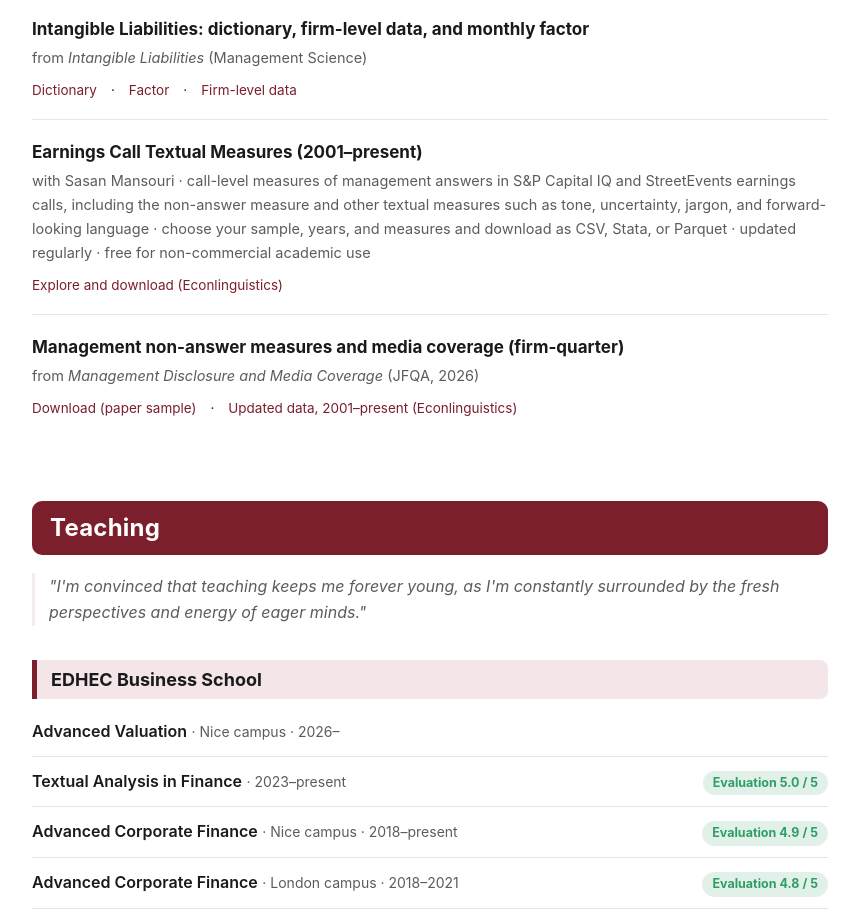
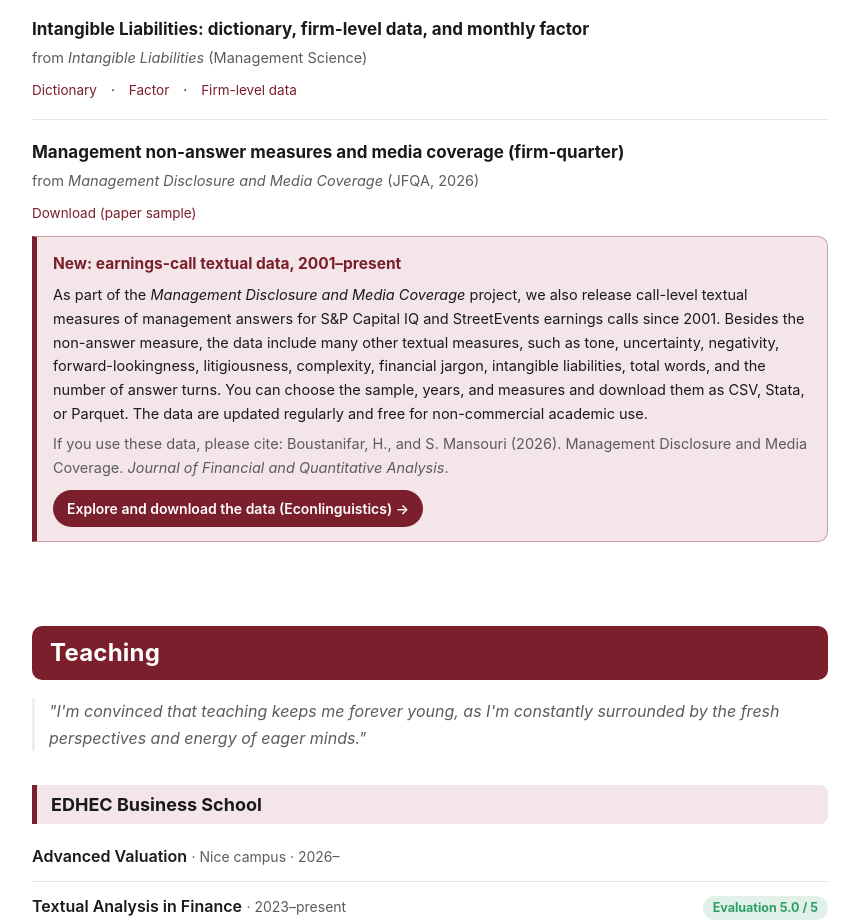
Before and after one commit to hamidbst/hamidbst.github.io, a plain HTML site: page index.html in a window 1280 px wide. Shown: the part 7620-8540 px from the top of the page, without its empty margins (210-1069 px from the left). Drawn offline with Linux system fonts and the light colour scheme.

Commit message:
Add files via upload

```diff
--- a/index.html
+++ b/index.html
@@ -187,6 +187,17 @@
   .plinks{margin-top:9px; font-size:13.5px; display:flex; gap:14px; flex-wrap:wrap}
   .plinks a{white-space:nowrap}
   .press{font-size:13px; color:var(--muted); margin-top:6px}
+
+  /* Highlighted data-release box (Data section) */
+  .datanote{margin:12px 0 2px; padding:14px 16px; background:var(--sub-bg);
+            border:1px solid color-mix(in srgb, var(--accent) 35%, transparent);
+            border-left:5px solid var(--accent); border-radius:0 10px 10px 0}
+  .datanote p{margin:6px 0 0; font-size:14.5px}
+  .dn-label{font-weight:700; font-size:15.5px; color:var(--accent)}
+  .dn-cite{color:var(--muted); font-size:13.5px}
+  .dn-btn{display:inline-block; margin-top:10px; padding:7px 14px; border-radius:999px;
+          background:var(--band-bg); color:var(--band-fg); font-size:14px; font-weight:600}
+  .dn-btn:hover{text-decoration:none; filter:brightness(1.12)}
 
   .tquote{font-style:italic; color:var(--muted); border-left:3px solid var(--accent-soft);
           padding-left:14px; margin:12px 0 4px}
@@ -498,14 +509,15 @@
   <div class="plinks"><a href="https://www.dropbox.com/scl/fi/2rdcr3vp26568pk8n2wuu/IL_dic.xlsx?rlkey=eqyp7cbdmr67h6tatgqk5d7qd&st=25z6oc4w&dl=0">Dictionary</a> · <a href="https://www.dropbox.com/scl/fi/eslr0i652itv1a/IL_factor.csv?rlkey=5pwc4wxjvmjuqfohsp75xj8b2&st=4jwznkxm&dl=0">Factor</a> · <a href="https://www.dropbox.com/scl/fi/kf9dcy4a1ec13fij8spl3/IL_data.dta?rlkey=vc933q1oqb62gzdr40&st=nunr41ga&dl=0">Firm-level data</a></div>
 </div>
 <div class="pub" id="earnings-call-measures">
-  <div class="t">Earnings Call Textual Measures (2001–present)</div>
-  <div class="meta">with Sasan Mansouri · call-level measures of management answers in S&amp;P Capital IQ and StreetEvents earnings calls, including the non-answer measure and other textual measures such as tone, uncertainty, jargon, and forward-looking language · choose your sample, years, and measures and download as CSV, Stata, or Parquet · updated regularly · free for non-commercial academic use</div>
-  <div class="plinks"><a href="https://sasanm.de/econlinguistics/#data" target="_blank" rel="noopener">Explore and download (Econlinguistics)</a></div>
-</div>
-<div class="pub">
   <div class="t">Management non-answer measures and media coverage (firm-quarter)</div>
   <div class="meta">from <em>Management Disclosure and Media Coverage</em> (JFQA, 2026)</div>
-  <div class="plinks"><a href="https://www.dropbox.com/scl/fi/tjb5ix6j7hkfe73vgs3qz/DatasetBoustanifar-MansouriJFQA.zip?rlkey=hfilwvutlpq0aaz9562h8to0m&dl=0">Download (paper sample)</a> · <a href="https://sasanm.de/econlinguistics/#data" target="_blank" rel="noopener">Updated data, 2001–present (Econlinguistics)</a></div>
+  <div class="plinks"><a href="https://www.dropbox.com/scl/fi/tjb5ix6j7hkfe73vgs3qz/DatasetBoustanifar-MansouriJFQA.zip?rlkey=hfilwvutlpq0aaz9562h8to0m&dl=0">Download (paper sample)</a></div>
+  <div class="datanote">
+    <div class="dn-label">New: earnings-call textual data, 2001–present</div>
+    <p>As part of the <em>Management Disclosure and Media Coverage</em> project, we also release call-level textual measures of management answers for S&amp;P Capital IQ and StreetEvents earnings calls since 2001. Besides the non-answer measure, the data include many other textual measures, such as tone, uncertainty, negativity, forward-lookingness, litigiousness, complexity, financial jargon, intangible liabilities, total words, and the number of answer turns. You can choose the sample, years, and measures and download them as CSV, Stata, or Parquet. The data are updated regularly and free for non-commercial academic use.</p>
+    <p class="dn-cite">If you use these data, please cite: Boustanifar, H., and S. Mansouri (2026). Management Disclosure and Media Coverage. <em>Journal of Financial and Quantitative Analysis</em>.</p>
+    <a class="dn-btn" href="https://sasanm.de/econlinguistics/#data" target="_blank" rel="noopener">Explore and download the data (Econlinguistics) →</a>
+  </div>
 </div>
 </section>
 
```
Also changed, not shown: llms.txt.
